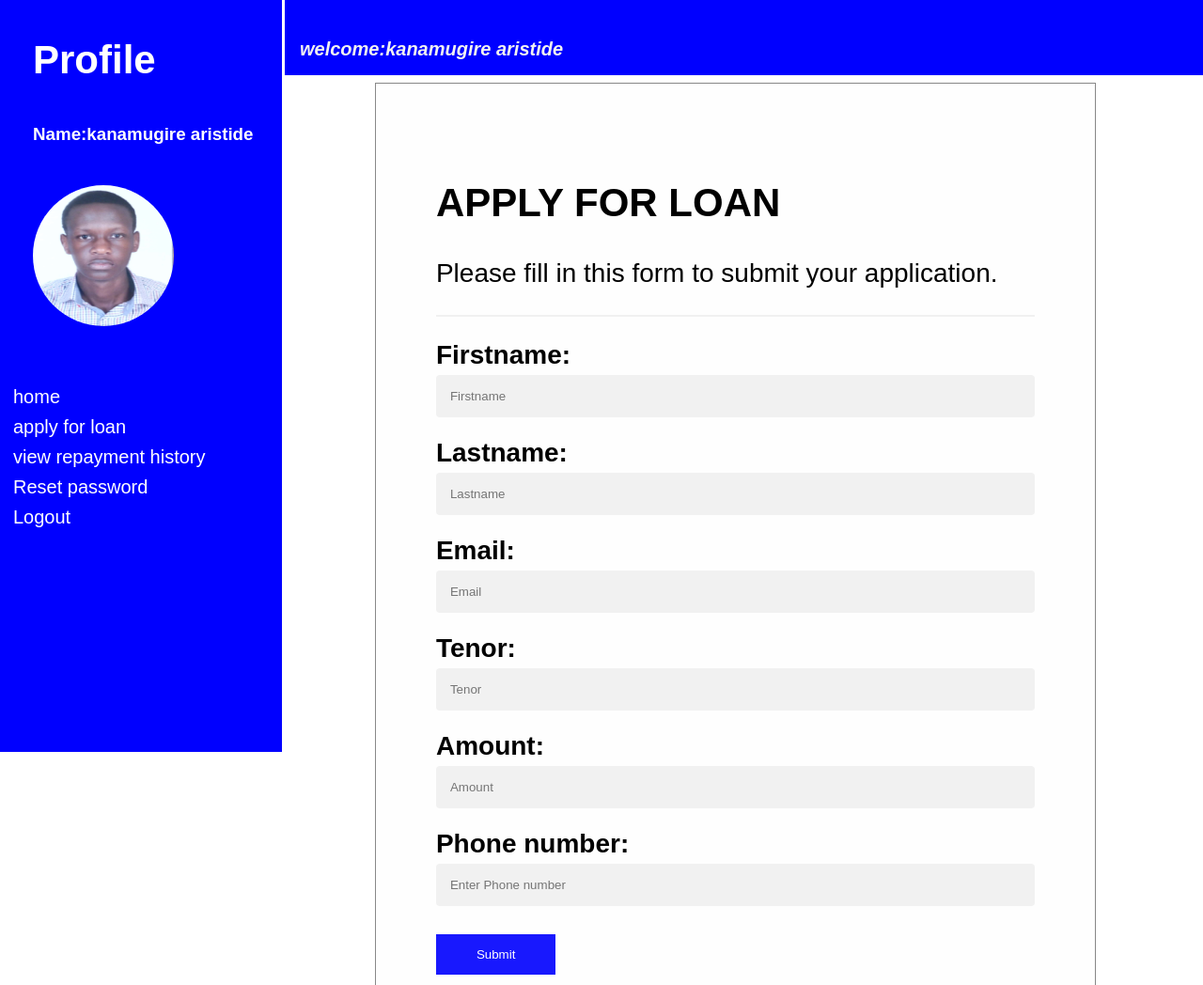
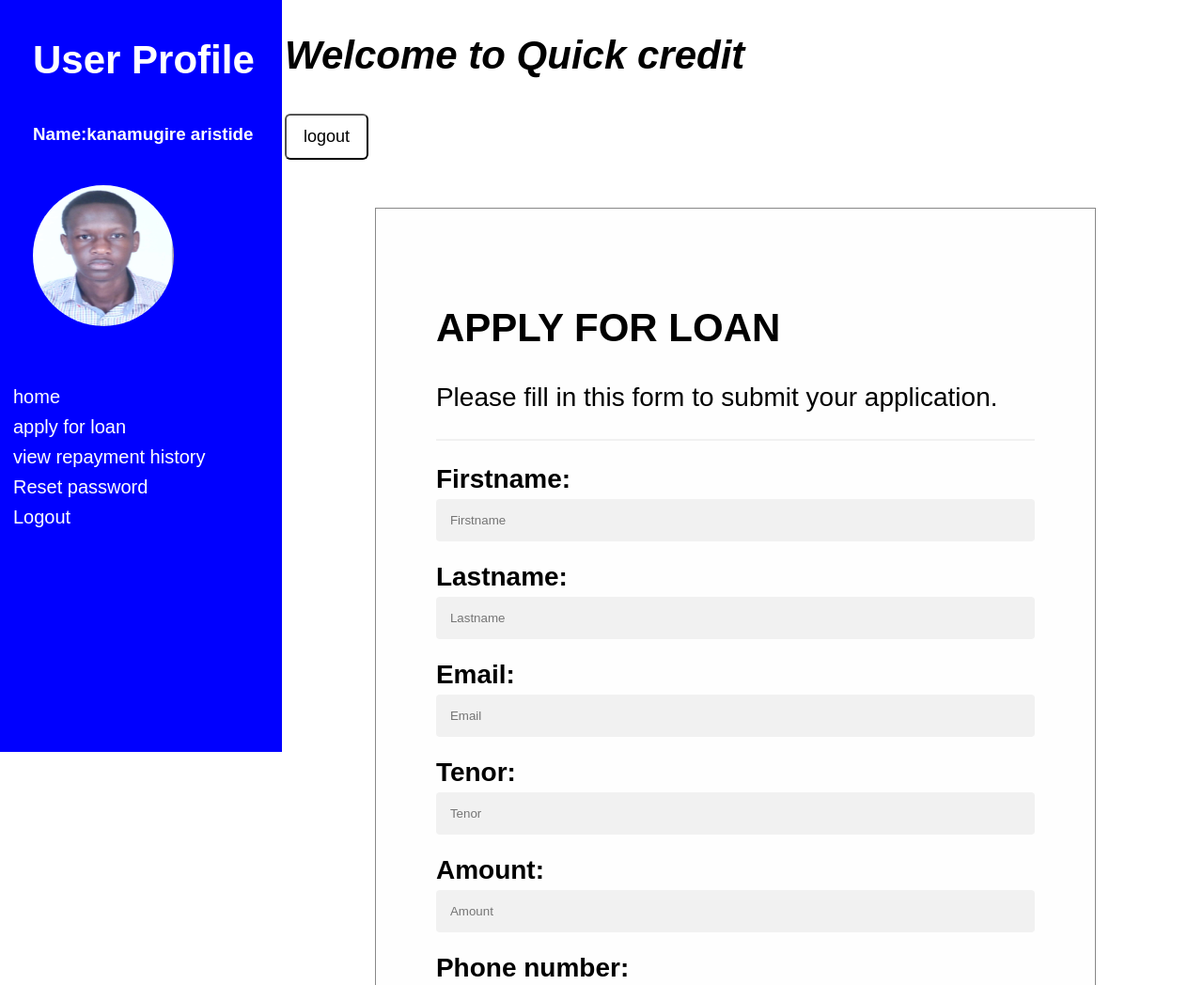
Before and after one commit to sabin18/Quicky_credit, a plain HTML site: page UI/loan_application.html in a window 1280 px wide. Shown: the top 1048 px of the page at 94% size. Drawn offline with Linux system fonts and the light colour scheme.

Commit message:
[ft-#165537893]update loan application page

```diff
--- a/UI/loan_application.html
+++ b/UI/loan_application.html
@@ -1,7 +1,7 @@
 <!DOCTYPE html>
 <html lang="en">
 <head>
-  <title>Quick credit</title>
+  <title>Quick_credit</title>
   <link rel="stylesheet" type="text/css" href="css/poli2.css">
   <meta charset="utf-8">
 <meta name="viewport" content="width=device-width, initial-scale=1">
@@ -10,14 +10,17 @@
 <div class="main">
 <div class="content">
 <!-- menu -->
-  <div class="menu">
-  <i><h4>welcome:kanamugire aristide</h4></i>
+<div class="topnav">
+  <i><b><h2>Welcome to Quick credit</h2></b></i>
+  <div class="topnav-right">
+    <i><input type="button" value="logout" class="button" onclick="window.location.href='index.html'"/></i>
   </div>
+</div>
   <!--end of menu  -->
 <section>
   <div class="sidenav">
   <div class="circle1">
-  <h2>Profile</h2>
+  <h2>User Profile</h2>
   <h6>Name:kanamugire aristide</h6>
   <img src="images/arist.jpg"  class="circle">
 </div><br>
@@ -27,10 +30,10 @@
     <a href="user_resetpassword.html">Reset password</a><br>
     <a href="index.html">Logout</a><br>
 </div>
-<body><br>
-  <form class="modal-content" action="/action_page.php">
+</body>
+  <form class="modal-content" >
     <div class="container">
-      <h1>APPLY FOR LOAN</h1>
+      <h1 class="modal-text">APPLY FOR LOAN</h1>
       <p>Please fill in this form to submit your application.</p>
       <hr>
       <label for="fname"><b>Firstname:</b></label>
@@ -50,13 +53,10 @@
       </div>
     </div>
   </form>
-  <body>
-</div>
-<br>
 </section>
 <footer>
-  <p>Design by izere roger sabin</p>
+   <p>copyright 2019 Design by izere roger sabin</p>
 </footer>
-
-</body>
+</div>
+</div>
 </html>
```
